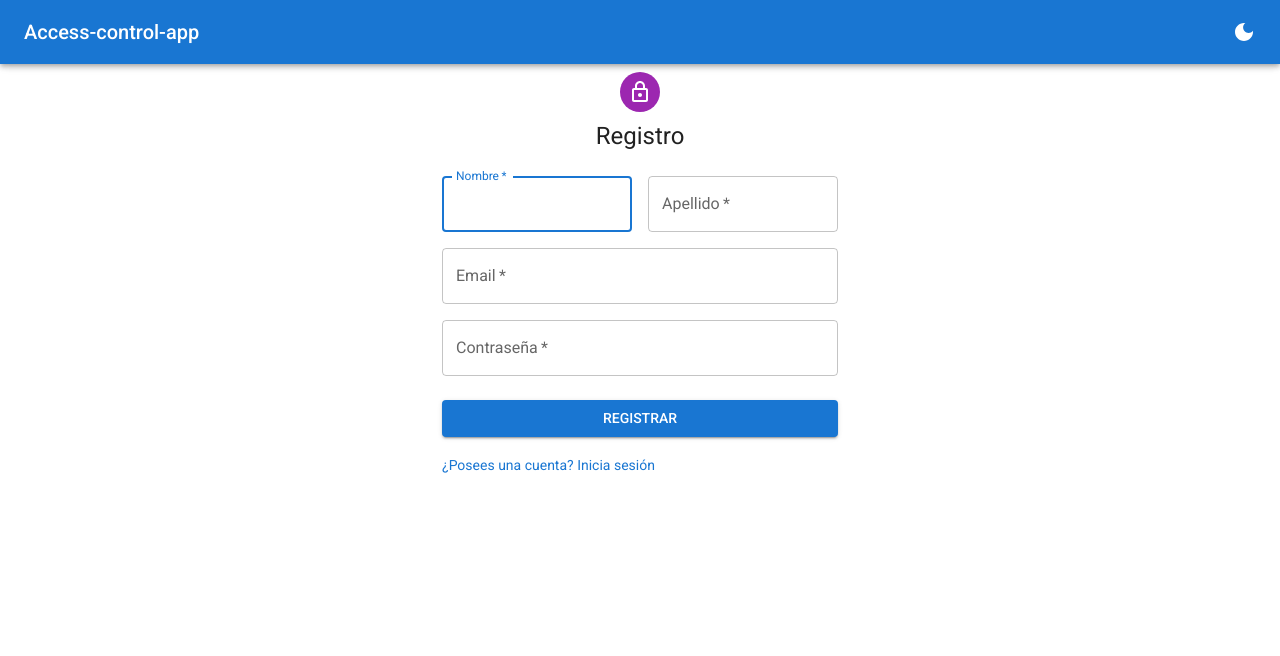
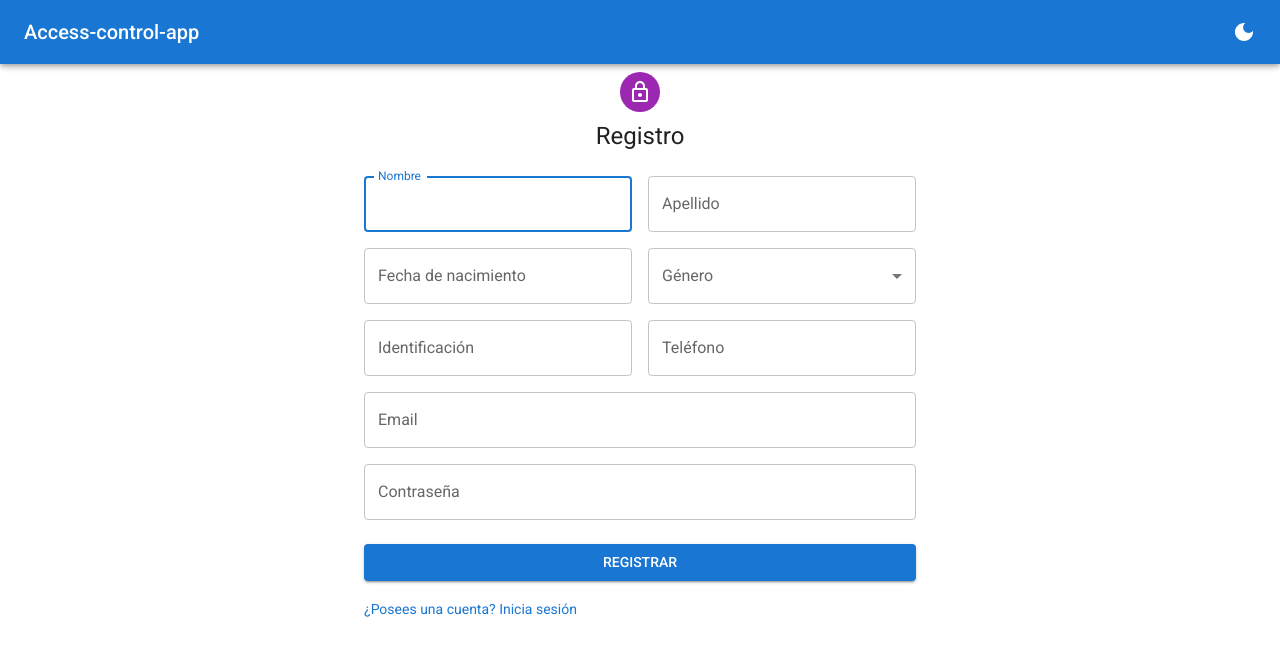
Before and after one commit to EmmanuelJCA/access-control-webapp, a Next.js app: page /auth/signup in a window 1280 px wide. Shown: the top 656 px of the page. Built offline with nearby package versions, Linux system fonts and the light colour scheme; no server answers.

Commit message:
Add more fields to signup form

```diff
--- a/package.json
+++ b/package.json
@@ -14,6 +14,7 @@
     "@fontsource/roboto": "^5.0.8",
     "@mui/icons-material": "^5.14.9",
     "@mui/material": "^5.14.10",
+    "@mui/x-date-pickers": "^6.16.1",
     "@reduxjs/toolkit": "^1.9.6",
     "@types/node": "20.6.3",
     "@types/react": "18.2.22",
@@ -21,9 +22,13 @@
     "eslint": "8.50.0",
     "eslint-config-next": "13.5.2",
     "js-cookie": "^3.0.5",
+    "luxon": "^3.4.3",
     "next": "^13.5.3",
     "react": "18.2.0",
     "react-dom": "18.2.0",
+    "react-hook-form": "^7.47.0",
+    "react-imask": "^7.1.3",
+    "react-number-format": "^5.3.1",
     "react-redux": "^8.1.2",
     "typescript": "5.2.2"
   },
--- a/src/app/auth/signup/page.tsx
+++ b/src/app/auth/signup/page.tsx
@@ -1,11 +1,27 @@
+"use client"
 import NextLink from 'next/link';
-import { Container, Box, Avatar, Typography, Grid, TextField, Button, Link } from "@mui/material";
+import { Container, Box, Avatar, Typography, Grid, TextField, Button, Link, MenuItem } from '@mui/material';
 import { LockOutlined } from '@mui/icons-material';
+import { AdapterLuxon } from '@mui/x-date-pickers/AdapterLuxon';
+import { LocalizationProvider } from '@mui/x-date-pickers/LocalizationProvider';
+import { DatePicker } from '@mui/x-date-pickers/DatePicker';
+import { IMaskInput } from 'react-imask';
+import { NumericFormat, NumericFormatProps } from 'react-number-format';
+import { useForm } from 'react-hook-form';
+import { ISignUp } from '@/interfaces';
 
 const SignUpPage = () => {
 
+  const { register, handleSubmit, formState: { errors } } = useForm<ISignUp>();
+
+  const onSubmit = (data: ISignUp) => {
+    console.log(data);
+    console.log(errors);
+
+  };
+
   return (
-    <Container component="main" maxWidth="xs">
+    <Container component="main" maxWidth="sm">
         <Box
           sx={{
             marginTop: 8,
@@ -20,48 +36,111 @@ const SignUpPage = () => {
           <Typography component="h1" variant="h5">
             Registro
           </Typography>
-          <Box component="form" sx={{ mt: 3 }}>
+          <Box component="form" sx={{ mt: 3 }} onSubmit={handleSubmit(onSubmit)}>
             <Grid container spacing={2}>
               <Grid item xs={12} sm={6}>
                 <TextField
-                  autoComplete="given-name"
-                  name="firstName"
-                  required
                   fullWidth
-                  id="firstName"
                   label="Nombre"
                   autoFocus
+                  { ...register('firstName', {
+                    required: 'Este campo es requerido',
+                    minLength: { value: 2, message: 'Mínimo 2 caracteres' }
+                  })}
+                error={ !!errors.firstName }
+                helperText={ errors.firstName?.message }
                 />
               </Grid>
               <Grid item xs={12} sm={6}>
                 <TextField
-                  required
                   fullWidth
-                  id="lastName"
                   label="Apellido"
-                  name="lastName"
-                  autoComplete="family-name"
+                  { ...register('lastName', {
+                    required: 'Este campo es requerido',
+                    minLength: { value: 2, message: 'Mínimo 2 caracteres' }
+                  })}
+                  error={ !!errors.lastName }
+                  helperText={ errors.lastName?.message }
+                />
+              </Grid>
+              <Grid item xs={12} sm={6}>
+                <LocalizationProvider dateAdapter={AdapterLuxon}>
+                  <DatePicker
+                    label="Fecha de nacimiento"
+                    value={null}
+                    onChange={() => {}}
+                    slotProps={{
+                      textField: {
+                        fullWidth: true,
+                        ...register('birthdate', {
+                          required: 'Este campo es requerido',
+                          valueAsDate: true,
+                        }),
+                        error: !!errors.lastName,
+                        helperText: errors.lastName?.message,
+                      }
+                    }}
+                  />
+                </LocalizationProvider>
+              </Grid>
+              <Grid item xs={12} sm={6}>
+              <TextField
+                select
+                fullWidth
+                label="Género"
+                { ...register('gender', {
+                  required: 'Este campo es requerido',
+                })}
+                error={ !!errors.gender }
+                helperText={ errors.gender?.message }
+              >
+                <MenuItem value="Male">Masculino</MenuItem>
+                <MenuItem value="Female">Femenino</MenuItem>
+              </TextField>
+              </Grid>
+              <Grid item xs={12} sm={6}>
+                <TextField
+                  fullWidth
+                  label="Identificación"
+                  { ...register('identification', {
+                    required: 'Este campo es requerido',
+                  })}
+                  error={ !!errors.identification }
+                  helperText={ errors.identification?.message }
+                />
+              </Grid>
+              <Grid item xs={12} sm={6}>
+                <TextField
+                  fullWidth
+                  label="Teléfono"
+                  { ...register('phone', {
+                    required: 'Este campo es requerido',
+                  })}
+                  error={ !!errors.phone }
+                  helperText={ errors.phone?.message }
                 />
               </Grid>
               <Grid item xs={12}>
                 <TextField
-                  required
                   fullWidth
-                  id="email"
                   label="Email"
-                  name="email"
-                  autoComplete="email"
+                  { ...register('email', {
+                    required: 'Este campo es requerido',
+                  })}
+                  error={ !!errors.email }
+                  helperText={ errors.email?.message }
                 />
               </Grid>
               <Grid item xs={12}>
                 <TextField
-                  required
                   fullWidth
-                  name="password"
                   label="Contraseña"
                   type="password"
-                  id="password"
-                  autoComplete="new-password"
+                  { ...register('password', {
+                    required: 'Este campo es requerido',
+                  })}
+                  error={ !!errors.password }
+                  helperText={ errors.password?.message }
                 />
               </Grid>
             </Grid>
--- /dev/null
+++ b/src/interfaces/auth/index.ts
@@ -0,0 +1,2 @@
+export * from './sign-in';
+export * from './sign-up';
--- /dev/null
+++ b/src/interfaces/auth/sign-in.ts
@@ -0,0 +1,4 @@
+export interface ISignIn {
+  email: string;
+  password: string;
+}
--- /dev/null
+++ b/src/interfaces/auth/sign-up.ts
@@ -0,0 +1,6 @@
+import { IProfile } from "../user/user";
+
+export interface ISignUp extends IProfile {
+  email:    string;
+  password: string;
+}
--- /dev/null
+++ b/src/interfaces/index.ts
@@ -0,0 +1,2 @@
+export * from './auth';
+export * from './user';
--- /dev/null
+++ b/src/interfaces/user/index.ts
@@ -0,0 +1 @@
+export * from './user';
```
Also changed, not shown: src/interfaces/user/user.ts (added, +21 -0 lines), 1 other file (tests, documents, lock files or other folders).
